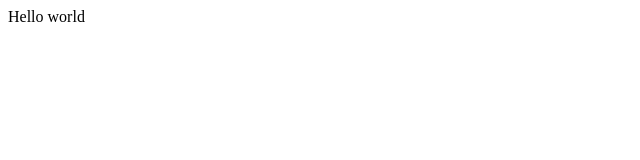
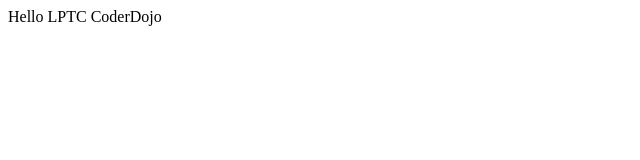
Before and after one commit to Coderdojo-Leixlip/Slarkin03-Hello, a plain HTML site: page index.html in a window 1280 px wide. Shown: the whole page, without its empty margins (0-640 px from the left). Drawn offline with Linux system fonts and the light colour scheme.

Commit message:
Changes to index.html

```diff
--- a/index.html
+++ b/index.html
@@ -1,5 +1,5 @@
 <html>
 <body>
-<p>Hello world</p>
+<p>Hello LPTC CoderDojo</p>
 </body>
 </html>
```
